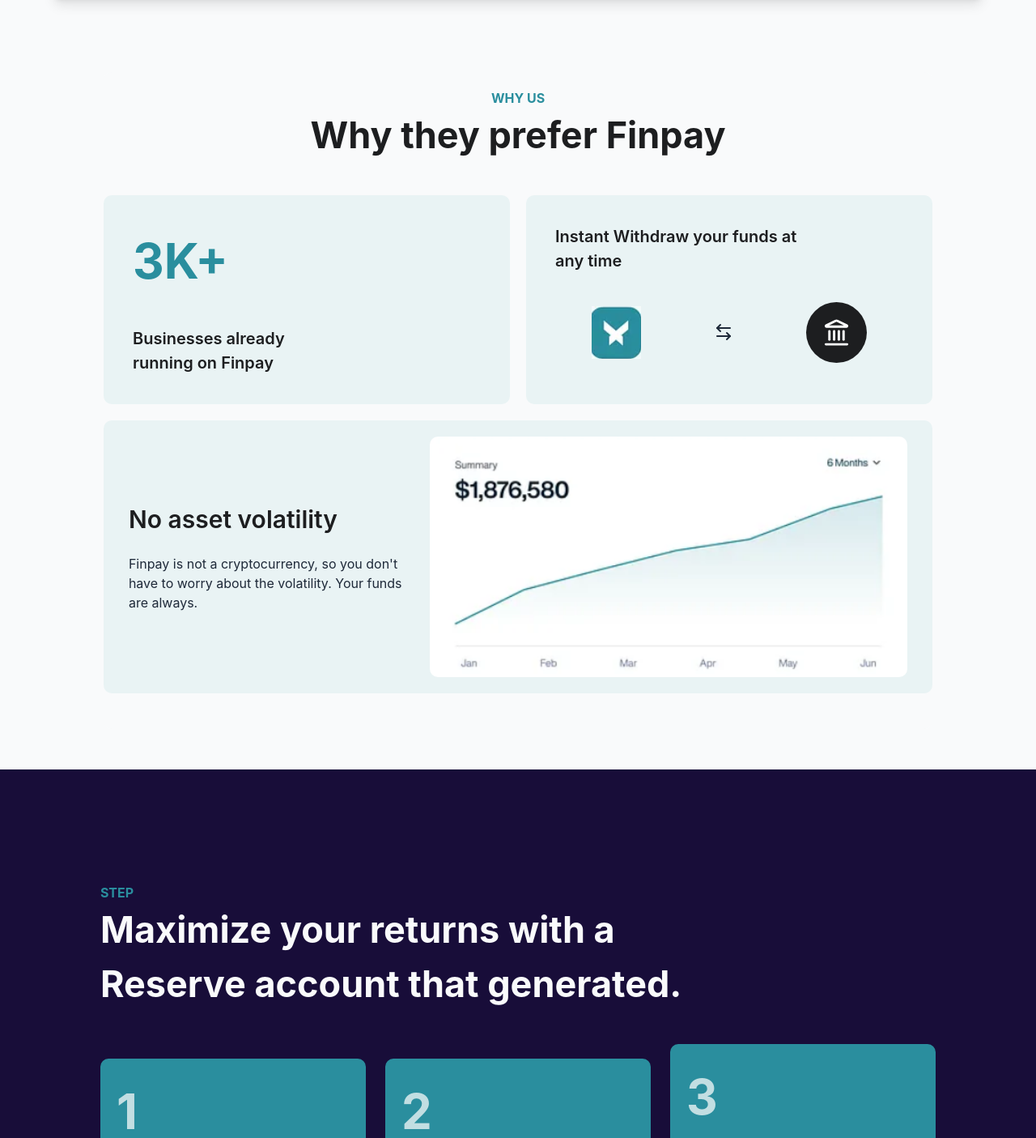
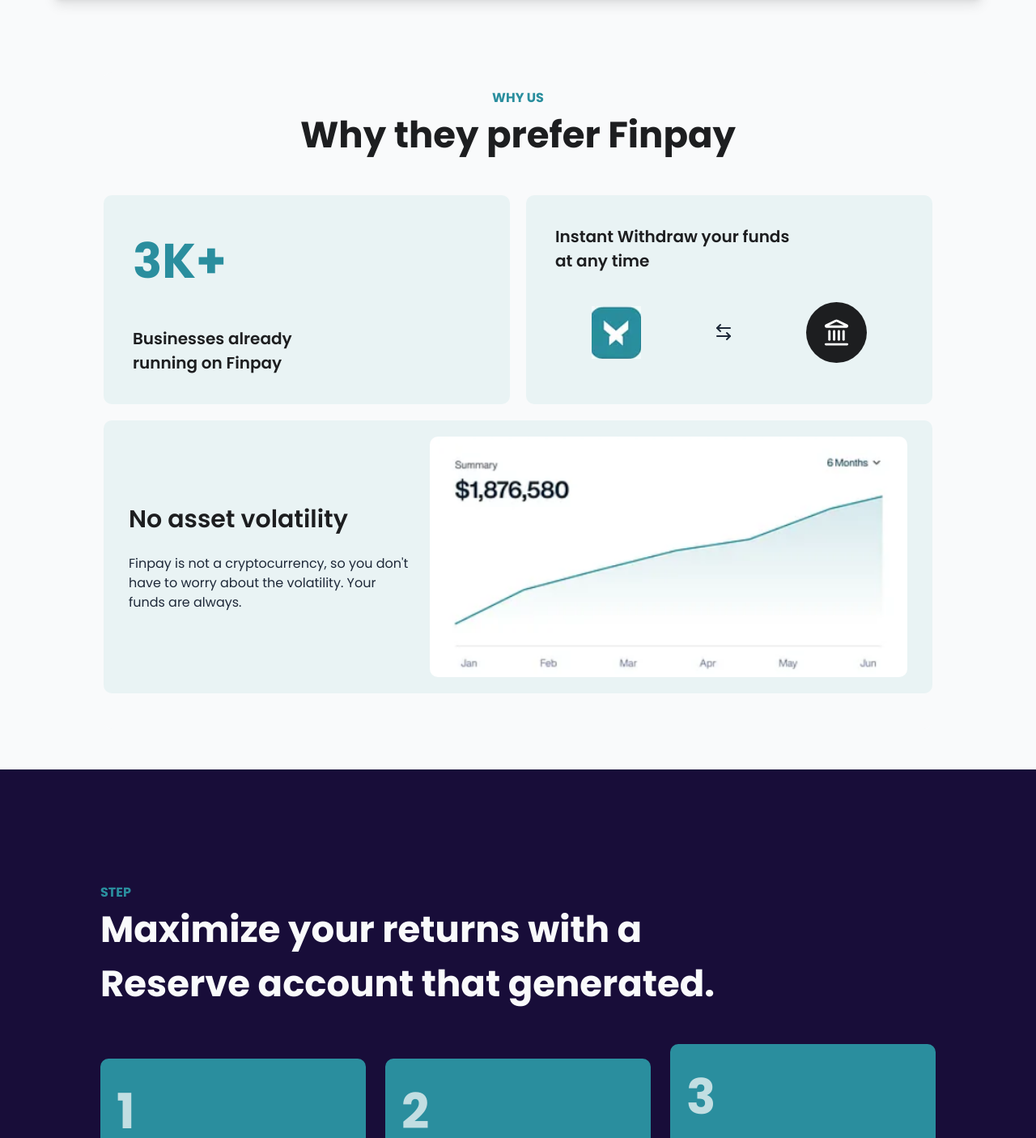
Before and after one commit to matengagrace/FinPay-landing-page, a React (Vite) app: page / in a window 1280 px wide. Shown: the part 1321-2726 px from the top of the page at 81% size. Built offline with nearby package versions, Linux system fonts and the light colour scheme.

Commit message:
mise a jour police et les cards

```diff
--- a/src/components/Experiences.jsx
+++ b/src/components/Experiences.jsx
@@ -14,7 +14,7 @@
         </h2>
       </div>
       <div className="grid grid-cols-1 sm:grid-cols-2 gap-5 mt-10 w-full">
-        <div ref={elementRef} className={` reveal reveal-left ${isVisible ? "show" : ""} delay-0 sm:delay-50 bg-primary rounded-[10px] p-9`}>
+        <div ref={elementRef} className={` reveal reveal-left ${isVisible ? "show" : ""} delay-0 sm:delay-50 bg-primary rounded-[10px] p-9 hover:shadow-lg hover:scale-103`}>
           <h4 className="text-blueClaire uppercase font-bold text-[40px] sm:text-[60px]">
             3k+
           </h4>
@@ -22,7 +22,7 @@
             Businesses already running on Finpay
           </p>
         </div>
-        <div ref={elementRef} className={`reveal reveal-right ${isVisible ? "show" : ""} delay-0 sm:delay-70 bg-primary rounded-[10px] p-9`}>
+        <div ref={elementRef} className={`reveal reveal-right ${isVisible ? "show" : ""} delay-0 sm:delay-70 bg-primary rounded-[10px] p-9 hover:shadow-lg hover:scale-103`}>
           <p className="font-semibold text-[20px] max-w-[300px] text-blackClaire mb-6 sm:mb-0">
             Instant Withdraw your funds at any time
           </p>
@@ -34,7 +34,7 @@
             </div>
           </div>
         </div>
-        <div ref={elementRef} className={` reveal reveal-bottom ${isVisible ? "show" : ""} delay-0 sm:delay-90 bg-primary rounded-[10px] p-5 w-full col-span-2 flex justify-around items-center flex-col sm:flex-row`}>
+        <div ref={elementRef} className={` reveal reveal-bottom ${isVisible ? "show" : ""} delay-0 sm:delay-90 bg-primary rounded-[10px] p-5 w-full col-span-2 flex justify-around items-center flex-col sm:flex-row hover:shadow-lg hover:scale-103`}>
           <div>
             <h2 className="text-[25px] sm:text-[30px] font-semibold text-blackClaire">
               No asset volatility
--- a/src/components/Hero.jsx
+++ b/src/components/Hero.jsx
@@ -24,8 +24,8 @@
           </button>
         </div>
         <div  className={`animation-fade-up delay-1500 flex items-center justify-between gap-5 mt-5 flex-wrap`}>
-          <img src={coinbase} alt="coinbase" className="w-[140px]" />
-          <img src={instacart} alt="instacart" className="w-[140px]" />
+          <img src={coinbase} alt="coinbase" className="w-[140px] cursor-pointer" />
+          <img src={instacart} alt="instacart" className="w-[140px] cursor-pointer" />
         </div>
       </div>
       <div  className={`animation-fade-up delay-2000 w-full sm:w-[50%] justify-center items-center`}>
--- a/src/components/Mission.jsx
+++ b/src/components/Mission.jsx
@@ -35,14 +35,14 @@
       <div ref={elementRef} className={`reveal reveal-bottom ${isVisible ? "show" : ""} delay-100 justify-center items-center flex-col flex py-5 mt-5`}>
         <h4 className="text-blueClaire uppercase font-bold mt-5">Choose plan:</h4>
         <div className=" w-full flex justify-around items-center gap-6 mt-5 flex-col sm:flex-row">
-            <div className="bg-primary text-blackClaire px-6 p-4 flex flex-col justify-between rounded-md w-full h-[200px]">
+            <div className="bg-primary text-blackClaire px-6 p-4 flex flex-col justify-between rounded-md w-full h-[200px] hover:shadow-lg duration-1000 hover:scale-105">
                 <h5 className="font-bold text-[40px]">Plus</h5>
                 <div className='flex justify-between items-center'>
                     <p className="text-lg font-bold">$2.99/month</p>
                     <ArrowUp className="text-gray-800" />
                 </div>
             </div>
-            <div className=" bg-blueClaire text-white px-6 p-4 flex flex-col justify-between rounded-md w-full h-[200px]">
+            <div className=" bg-blueClaire text-white px-6 p-4 flex flex-col justify-between rounded-md w-full h-[200px] hover:shadow-lg duration-1000 hover:scale-105">
                 <h5 className="font-bold text-[40px]">Premium</h5>
                 <div className='flex justify-between items-center'>
                     <p className="text-lg font-bold">$19.99/month</p>
--- a/src/components/Step.jsx
+++ b/src/components/Step.jsx
@@ -16,17 +16,17 @@
        </div>
 
       <div className="flex flex-col sm:flex-row justify-between items-center w-full gap-6">
-        <div ref={elementRef} className={` reveal reveal-bottom sm:reveal-left ${isVisible ? "show" : ""} delay-0 sm:delay-500 mt-5 bg-blueClaire p-5 rounded-[10px] `}>
+        <div ref={elementRef} className={` reveal reveal-bottom sm:reveal-left ${isVisible ? "show" : ""} delay-0 sm:delay-500 mt-5 bg-blueClaire p-5 rounded-[10px] hover:shadow-lg hover:scale-110 hover:delay-0`}>
             <h2 className='text-primary text-[60px] font-bold opacity-80'>1</h2>
             <h4 className="font-semibold text-[25px] text-white mb-5">Open your account</h4>
             <p className="text-[16px] max-w-[400px] text-gray-100">Create a finacial experienceay and automate repeat purchases</p>
         </div>
-        <div ref={elementRef} className={` reveal reveal-bottom sm:reveal-left ${isVisible ? "show" : ""} delay-0 sm:delay-1500 mt-5 bg-blueClaire p-5 rounded-[10px] `}>
+        <div ref={elementRef} className={` reveal reveal-bottom sm:reveal-left ${isVisible ? "show" : ""} delay-0 sm:delay-1000 mt-5 bg-blueClaire p-5 rounded-[10px] hover:shadow-lg hover:scale-110 hover:delay-0`}>
             <h2 className='text-primary text-[60px] font-bold opacity-80'>2</h2>
             <h4 className="font-semibold text-[25px] text-white mb-5">Transfer your money</h4>
             <p className="text-[16px] max-w-[400px] text-gray-100">Create a finacial experienceay and automate repeat purchases</p>
         </div>
-        <div ref={elementRef} className={` reveal reveal-bottom sm:reveal-left ${isVisible ? "show" : ""} delay-0 sm:delay-3000 mt-5 bg-blueClaire p-5 rounded-[10px] `}>
+        <div ref={elementRef} className={` reveal reveal-bottom sm:reveal-left ${isVisible ? "show" : ""} delay-0 sm:delay-1500 mt-5 bg-blueClaire p-5 rounded-[10px] hover:shadow-lg hover:scale-110 hover:delay-0`}>
             <h2 className='text-primary text-[60px] font-bold opacity-80'>3</h2>
             <h4 className="font-semibold text-[25px] text-white mb-5">Whatch your balance grow</h4>
             <p className="text-[16px] max-w-[400px] text-gray-100">Create a finacial experienceay and automate repeat purchases</p>
--- a/src/index.css
+++ b/src/index.css
@@ -1,6 +1,10 @@
 @import url("https://fonts.googleapis.com/css2?family=Poppins:wght@400;500;600;700;800;900&display=swap");
 
 @import "tailwindcss";
+
+*{
+  font-family: "Poppins", sans-serif;
+}
 
 @theme {
   --color-primary: #e9f3f4;
```
